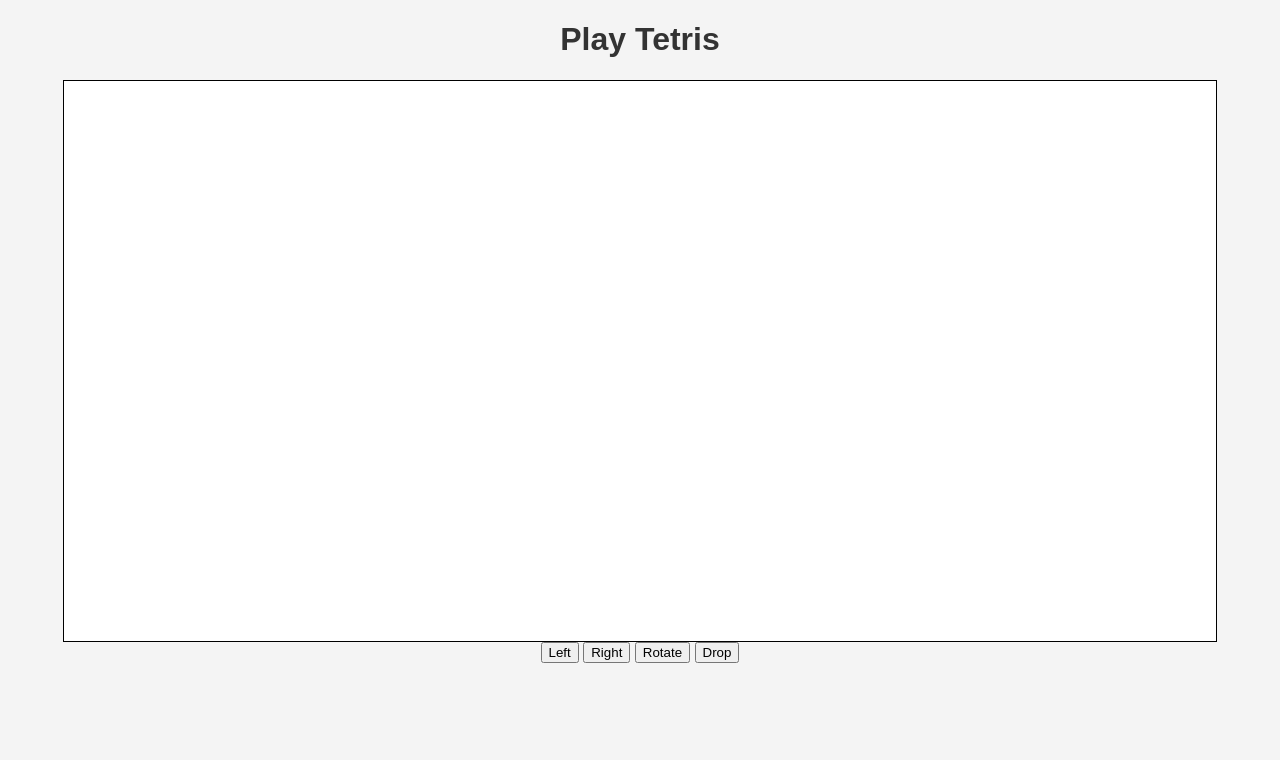
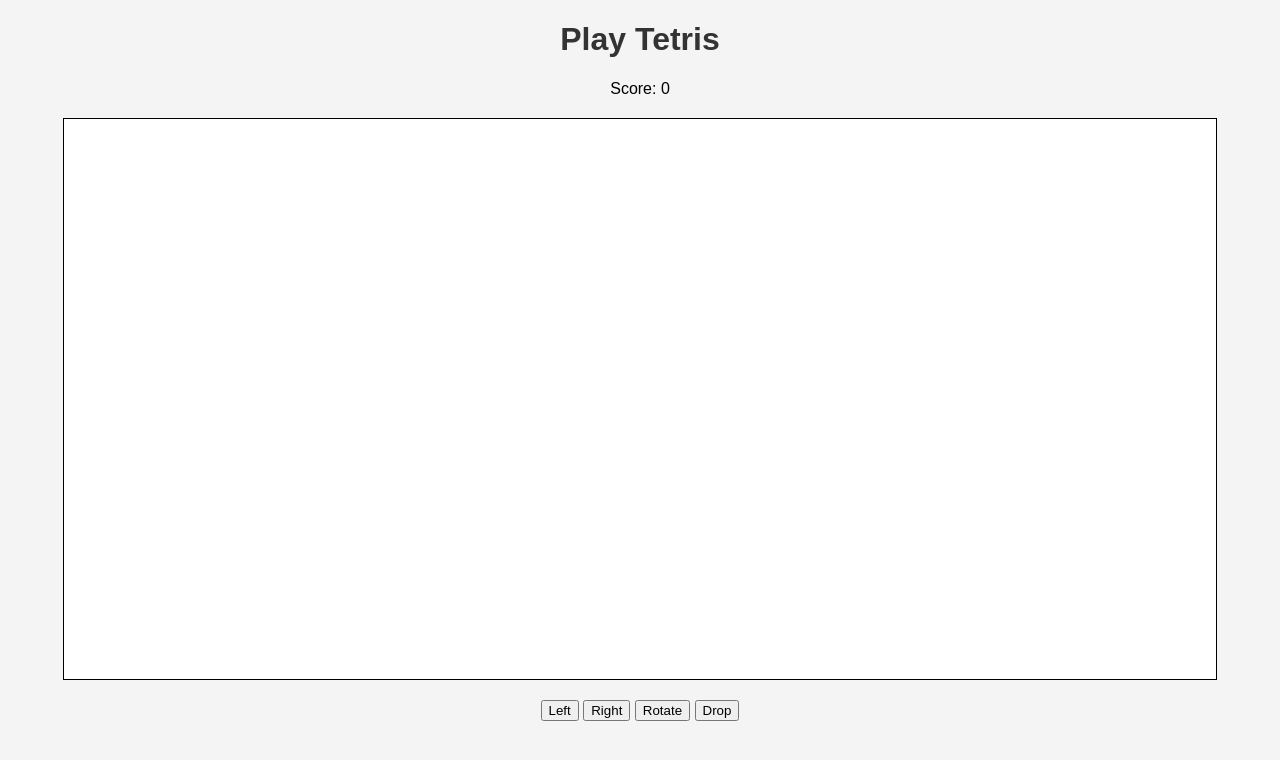
Before and after one commit to Trentlane1/Trentlane1.github.io, a plain HTML site: page tetris.html in a window 1280 px wide. Drawn offline with Linux system fonts and the light colour scheme.

Commit message:
Update tetris.html

```diff
--- a/tetris.html
+++ b/tetris.html
@@ -3,24 +3,25 @@
 <head>
     <meta charset="UTF-8">
     <meta name="viewport" content="width=device-width, initial-scale=1.0">
-    <title>Tetris Game by Trentlane1</title>
+    <title>Play Tetris</title>
     <link rel="stylesheet" href="assets/style.css">
 </head>
 <body>
     <header>
         <h1>Play Tetris</h1>
+        <div id="scoreDisplay">
+            Score: <span id="score">0</span>
+        </div>
     </header>
-
-    <canvas id="tetrisCanvas"></canvas>
-
-    <!-- Touch Controls for Mobile -->
+    <section>
+        <canvas id="tetrisCanvas" width="240" height="400"></canvas>
+        <script src="assets/tetris.js"></script>
+    </section>
     <div id="controls">
         <button id="leftButton">Left</button>
         <button id="rightButton">Right</button>
         <button id="rotateButton">Rotate</button>
         <button id="dropButton">Drop</button>
     </div>
-
-    <script src="assets/tetris.js"></script>
 </body>
 </html>
```
